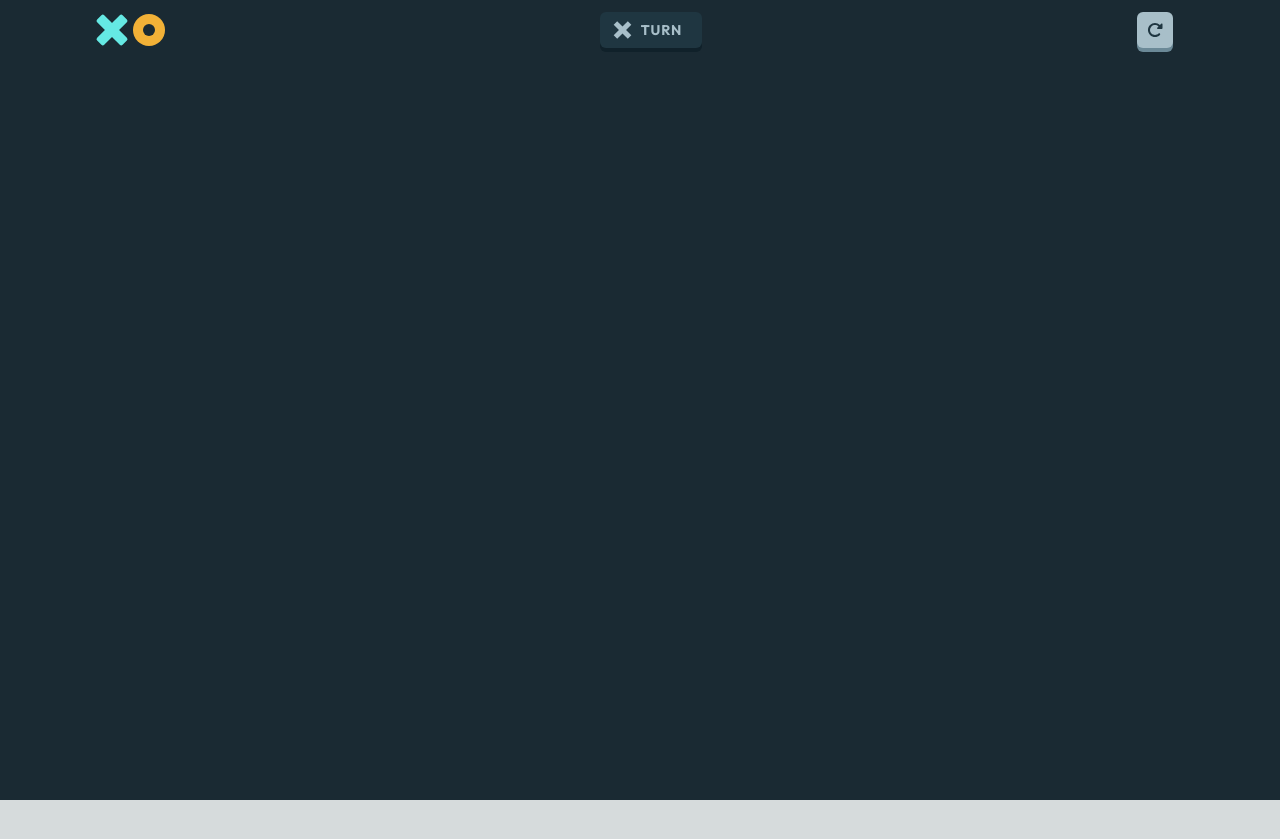
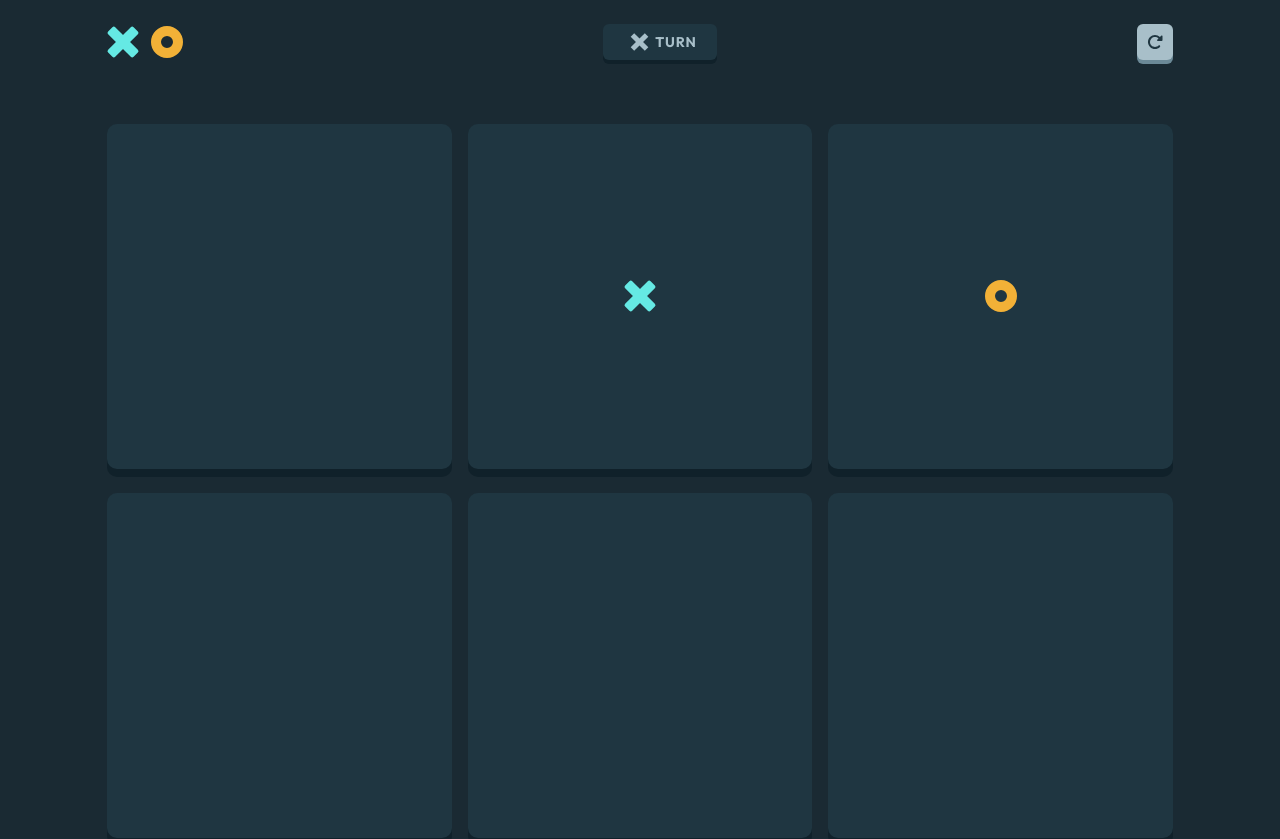
Before and after one commit to adam-belahouane/tic-tac-toe-app, a Next.js app: page /Game in a window 1280 px wide. Shown: the top 839 px of the page. Before the commit the page ends 800 px from the top, so only its background shows below. Built offline with nearby package versions, Linux system fonts and the light colour scheme.

Commit message:
styling fix for nought and cross components, grid styling

```diff
--- a/app/Game/page.tsx
+++ b/app/Game/page.tsx
@@ -1,4 +1,5 @@
 import { Cross } from "@/components/Cross"
+import MainGrid from "@/components/MainGrid"
 import { Nought } from "@/components/Noughts"
 import Turn from "@/components/Turn"
 
@@ -6,10 +7,10 @@ export default function Game() {
 
     return (
         <div className="min-h-screen flex flex-col items-center bg-darkNavy">
-            <div className="flex justify-between w-10/12 my-3 items-center">
-                <div className='flex items-center'>
+            <div className="flex justify-between w-10/12 mt-6 mb-[64px] items-center">
+                <div className='flex items-center justify-between w-[76px]'>
                     <Cross isGray={false} noughtOrCross='' isSmall={false} />
-                    <Nought isGray={false} noughtOrCross='' />
+                    <Nought isGray={false} noughtOrCross='' isSmall={false} />
                 </div>
 
                 <Turn />
@@ -19,7 +20,9 @@ export default function Game() {
                 </button>
 
 
+
             </div>
+            <MainGrid />
         </div>
     )
 }
--- a/app/page.tsx
+++ b/app/page.tsx
@@ -11,9 +11,9 @@ export default function Home() {
 
   return (
     <div className="min-h-screen flex flex-col items-center justify-center bg-darkNavy">
-      <div className='flex items-center'>
+      <div className='flex items-center justify-between w-[76px]'>
         <Cross isGray={false} noughtOrCross='' isSmall={false} />
-        <Nought isGray={false} noughtOrCross='' />
+        <Nought isGray={false} noughtOrCross='' isSmall={false} />
       </div>
 
 
--- a/components/Cross.tsx
+++ b/components/Cross.tsx
@@ -1,7 +1,7 @@
 export function Cross({ isGray, noughtOrCross, isSmall }: { isGray: boolean, noughtOrCross: String | undefined, isSmall: boolean }) {
 
   return (
-    <div className='block relative mr-4'>
+    <div className='w-8 flex justify-center items-center relative'>
       {
         isSmall ? <><div className={`w-[5px] h-5  rotate-45 ${isGray ? noughtOrCross === "x" ? 'bg-darkNavy' : 'bg-sliver' : 'bg-lightblue'} `}></div>
           <div className={`w-[5px] h-5 -rotate-45 absolute top-0 ${isGray ? noughtOrCross === "x" ? 'bg-darkNavy' : 'bg-sliver' : 'bg-lightblue'}`}></div></> :
--- /dev/null
+++ b/components/MainGrid.tsx
@@ -0,0 +1,17 @@
+'use client'
+
+import { useState } from "react"
+import Square from "./Square"
+
+export default function MainGrid() {
+    const[grid, setGrid] = useState<string[]>(["","x","o","","","","","",""])
+    return(
+        <div className="grid grid-cols-3 gap-x-4 gap-y-6 w-10/12">
+            {
+                grid.map((item, index) => (
+                    <Square key={index} content={item} />
+                ))
+            }
+        </div>
+    )
+}
--- a/components/Noughts.tsx
+++ b/components/Noughts.tsx
@@ -1,10 +1,8 @@
-export function Nought({isGray, noughtOrCross}: {isGray: boolean, noughtOrCross: String|undefined}) {
+export function Nought({ isGray, noughtOrCross, isSmall }: { isGray: boolean, noughtOrCross: String | undefined, isSmall: boolean }) {
 
     return (
-        <div className='relative'>
-            <div className={`w-[32px] h-[32px] rounded-full ${isGray?noughtOrCross !== 'o'?'bg-sliver':'bg-darkNavy':'bg-orange'}`}></div>
-            <div className={`w-[12px] h-[12px] rounded-full ${isGray?noughtOrCross !== 'o'?'bg-darkNavy':'bg-sliver':'bg-darkNavy'} absolute top-[10px] left-[10px]`}></div>
-
+        <div className='flex justify-center items-center'>
+            <div className={`w-[32px] h-[32px] border-[10px]  rounded-full ${isGray ? noughtOrCross !== 'o' ? 'border-sliver' : 'border-darkNavy' : 'border-orange'}`}></div>
         </div>
     )
 
--- /dev/null
+++ b/components/Square.tsx
@@ -0,0 +1,13 @@
+import { Cross } from "./Cross";
+import { Nought } from "./Noughts";
+
+export default function Square({content}:{content: string}) {
+
+    return(
+        <div className="bg-semidarknavy aspect-square rounded-[10px] shadow-[0_8px_0_0_#10212A] flex justify-center items-center">
+            {
+                content === ""?<></>:content === "x"?<Cross isGray={false} noughtOrCross='' isSmall={false}/>:<Nought isGray={false} noughtOrCross='' isSmall={false} />
+            }
+        </div>
+    )
+}
--- a/components/Turn.tsx
+++ b/components/Turn.tsx
@@ -10,7 +10,7 @@ export default function Turn() {
         <div className="bg-semidarknavy h-full text-sliver font-bold text-sm tracking-[0.88px] rounded-md shadow-[0_4px_0_0_#10212A] px-5 py-2  flex items-center justify-center">
             {
                 game?.Turn !== "x"?
-                <Nought isGray={true} noughtOrCross=''/>:
+                <Nought isGray={true} noughtOrCross='' isSmall/>:
                 <Cross isGray={true} noughtOrCross='' isSmall/>
             }
 
```
